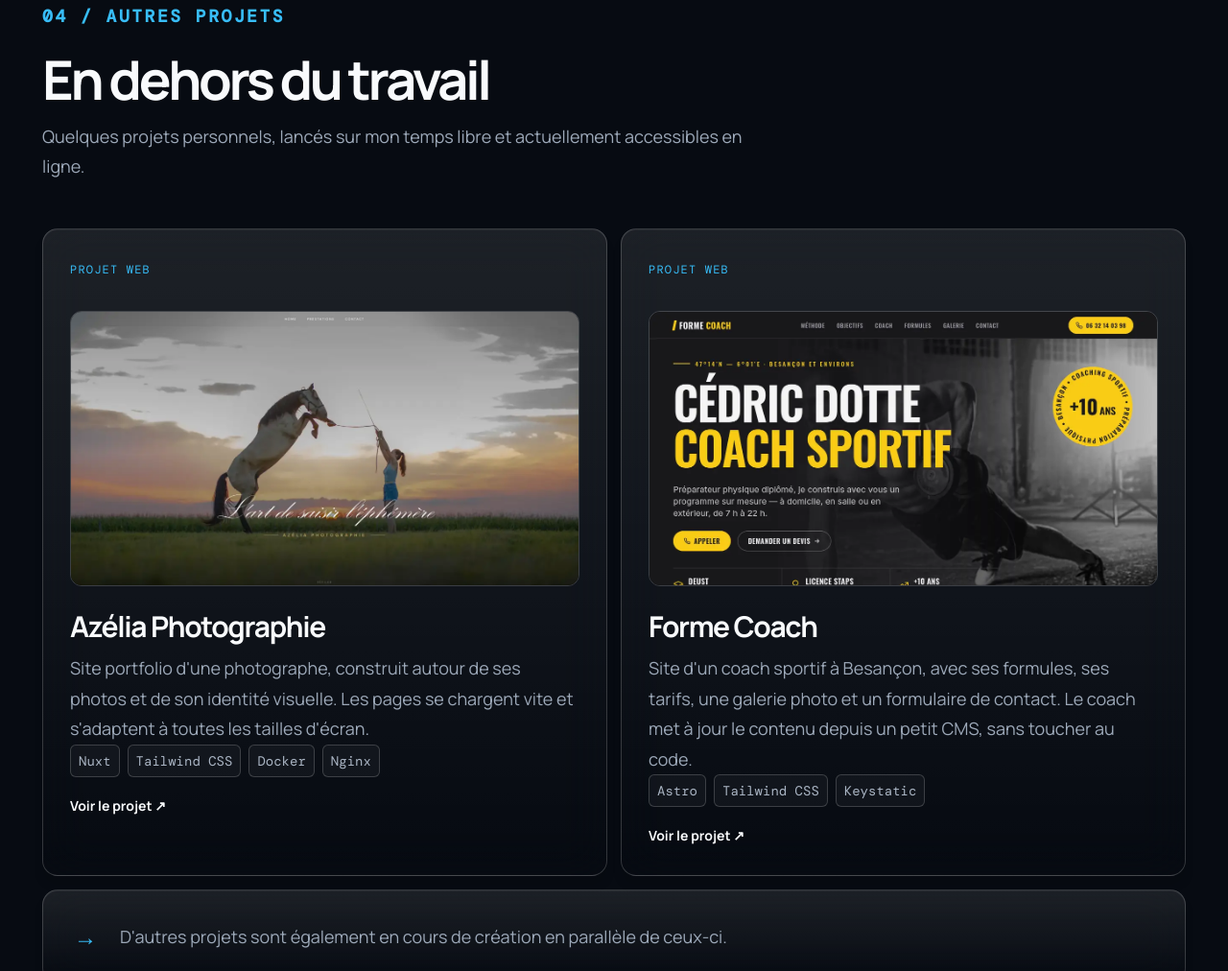
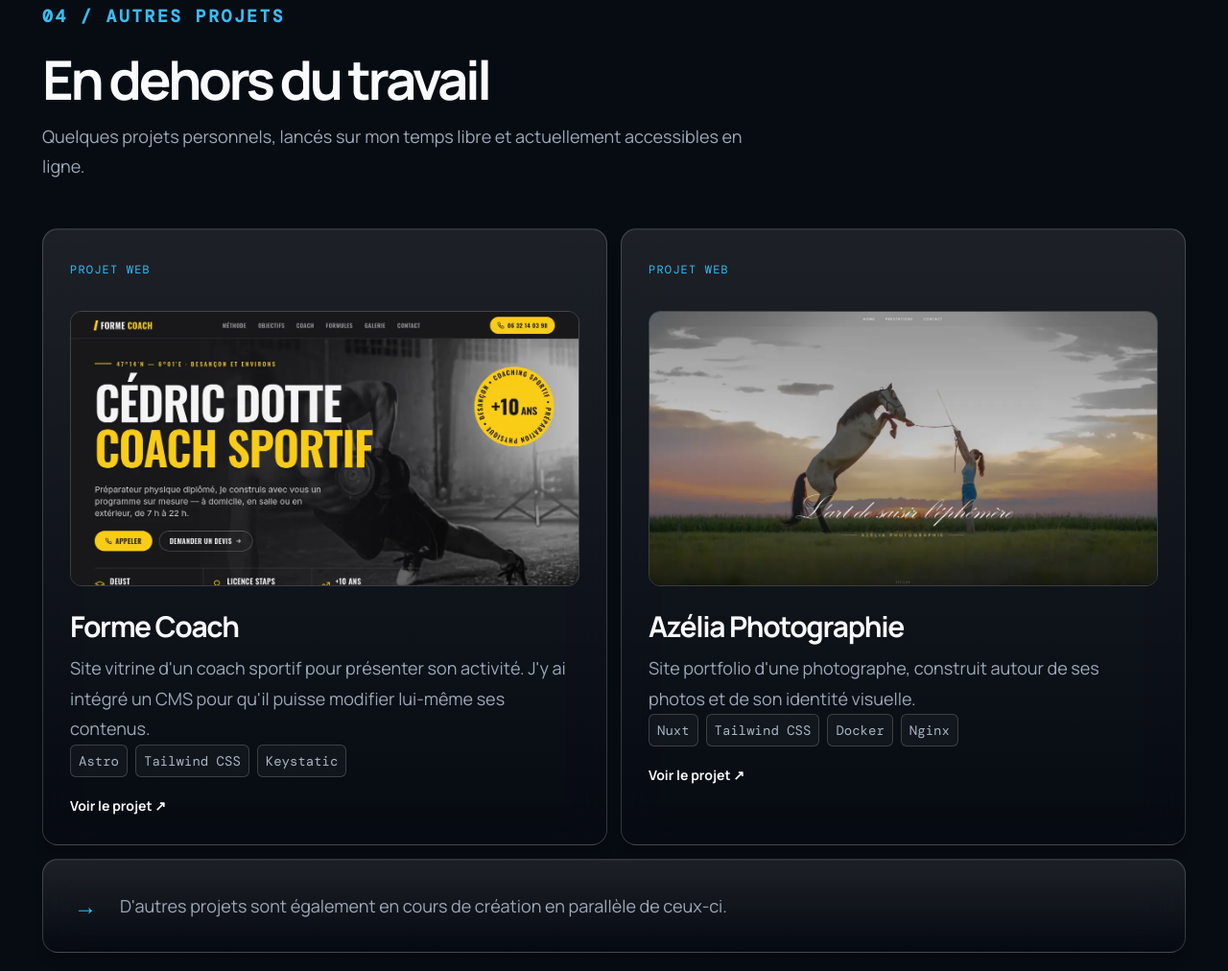
Before and after one commit to aureliengabry/aureliengabry.github.io, an Astro site: page / in a window 1280 px wide. Shown: the part 6499-7511 px from the top of the page at 96% size. Built offline with nearby package versions, Linux system fonts and the light colour scheme; Astro itself is replaced by a stand-in of ours.

Commit message:
Rewrite side project descriptions and list Forme Coach first
Co-Authored-By: Claude Opus 5.5 <noreply@anthropic.com>

```diff
--- a/src/components/OtherWork.astro
+++ b/src/components/OtherWork.astro
@@ -10,14 +10,14 @@ const t = useTranslations(lang);
 // Copy lives under `otherWork.cards.<index>.*` in the i18n dictionary.
 const projects = [
   {
+    href: LINKS.formeCoach,
+    image: "/images/projects/forme-coach.webp",
+    tagCount: 3,
+  },
+  {
     href: LINKS.azeliaPhotographie,
     image: "/images/projects/azelia-photographie.webp",
     tagCount: 4,
-  },
-  {
-    href: LINKS.formeCoach,
-    image: "/images/projects/forme-coach.webp",
-    tagCount: 3,
   },
 ];
 ---
--- a/src/i18n/ui.ts
+++ b/src/i18n/ui.ts
@@ -197,23 +197,23 @@ export const ui = {
       "A few personal projects, started in my spare time and currently accessible online.",
     "otherWork.cards.0.kicker": "WEB PROJECT",
     "otherWork.cards.0.previewAlt":
-      "Preview of the Azelia Photographie website",
-    "otherWork.cards.0.title": "Azelia Photographie",
+      "Preview of the Forme Coach website home page",
+    "otherWork.cards.0.title": "Forme Coach",
     "otherWork.cards.0.description":
-      "Portfolio site for a photographer, built around her photos and her visual identity. Pages load quickly and adapt to any screen size.",
-    "otherWork.cards.0.tags.0": "Nuxt",
+      "Showcase website for a personal trainer to present their business. I set up a CMS so the coach can edit the content without my help.",
+    "otherWork.cards.0.tags.0": "Astro",
     "otherWork.cards.0.tags.1": "Tailwind CSS",
-    "otherWork.cards.0.tags.2": "Docker",
-    "otherWork.cards.0.tags.3": "Nginx",
+    "otherWork.cards.0.tags.2": "Keystatic",
     "otherWork.cards.1.kicker": "WEB PROJECT",
     "otherWork.cards.1.previewAlt":
-      "Preview of the Forme Coach website home page",
-    "otherWork.cards.1.title": "Forme Coach",
+      "Preview of the Azelia Photographie website",
+    "otherWork.cards.1.title": "Azelia Photographie",
     "otherWork.cards.1.description":
-      "Website for a personal trainer in Besançon, with training plans, prices, a photo gallery and a contact form. The coach updates the content through a small CMS, without touching the code.",
-    "otherWork.cards.1.tags.0": "Astro",
+      "Portfolio site for a photographer, built around her photos and her visual identity.",
+    "otherWork.cards.1.tags.0": "Nuxt",
     "otherWork.cards.1.tags.1": "Tailwind CSS",
-    "otherWork.cards.1.tags.2": "Keystatic",
+    "otherWork.cards.1.tags.2": "Docker",
+    "otherWork.cards.1.tags.3": "Nginx",
     "otherWork.link": "Visit project",
     "otherWork.note": "Other projects are also being built alongside these.",
     "contact.label": "CONTACT",
@@ -413,23 +413,23 @@ export const ui = {
     "otherWork.description":
       "Quelques projets personnels, lancés sur mon temps libre et actuellement accessibles en ligne.",
     "otherWork.cards.0.kicker": "PROJET WEB",
-    "otherWork.cards.0.previewAlt": "Aperçu du site Azélia Photographie",
-    "otherWork.cards.0.title": "Azélia Photographie",
+    "otherWork.cards.0.previewAlt":
+      "Aperçu de la page d'accueil du site Forme Coach",
+    "otherWork.cards.0.title": "Forme Coach",
     "otherWork.cards.0.description":
-      "Site portfolio d'une photographe, construit autour de ses photos et de son identité visuelle. Les pages se chargent vite et s'adaptent à toutes les tailles d'écran.",
-    "otherWork.cards.0.tags.0": "Nuxt",
+      "Site vitrine d'un coach sportif pour présenter son activité. J'y ai intégré un CMS pour qu'il puisse modifier lui-même ses contenus.",
+    "otherWork.cards.0.tags.0": "Astro",
     "otherWork.cards.0.tags.1": "Tailwind CSS",
-    "otherWork.cards.0.tags.2": "Docker",
-    "otherWork.cards.0.tags.3": "Nginx",
+    "otherWork.cards.0.tags.2": "Keystatic",
     "otherWork.cards.1.kicker": "PROJET WEB",
-    "otherWork.cards.1.previewAlt":
-      "Aperçu de la page d'accueil du site Forme Coach",
-    "otherWork.cards.1.title": "Forme Coach",
+    "otherWork.cards.1.previewAlt": "Aperçu du site Azélia Photographie",
+    "otherWork.cards.1.title": "Azélia Photographie",
     "otherWork.cards.1.description":
-      "Site d'un coach sportif à Besançon, avec ses formules, ses tarifs, une galerie photo et un formulaire de contact. Le coach met à jour le contenu depuis un petit CMS, sans toucher au code.",
-    "otherWork.cards.1.tags.0": "Astro",
+      "Site portfolio d'une photographe, construit autour de ses photos et de son identité visuelle.",
+    "otherWork.cards.1.tags.0": "Nuxt",
     "otherWork.cards.1.tags.1": "Tailwind CSS",
-    "otherWork.cards.1.tags.2": "Keystatic",
+    "otherWork.cards.1.tags.2": "Docker",
+    "otherWork.cards.1.tags.3": "Nginx",
     "otherWork.link": "Voir le projet",
     "otherWork.note":
       "D'autres projets sont également en cours de création en parallèle de ceux-ci.",
```
